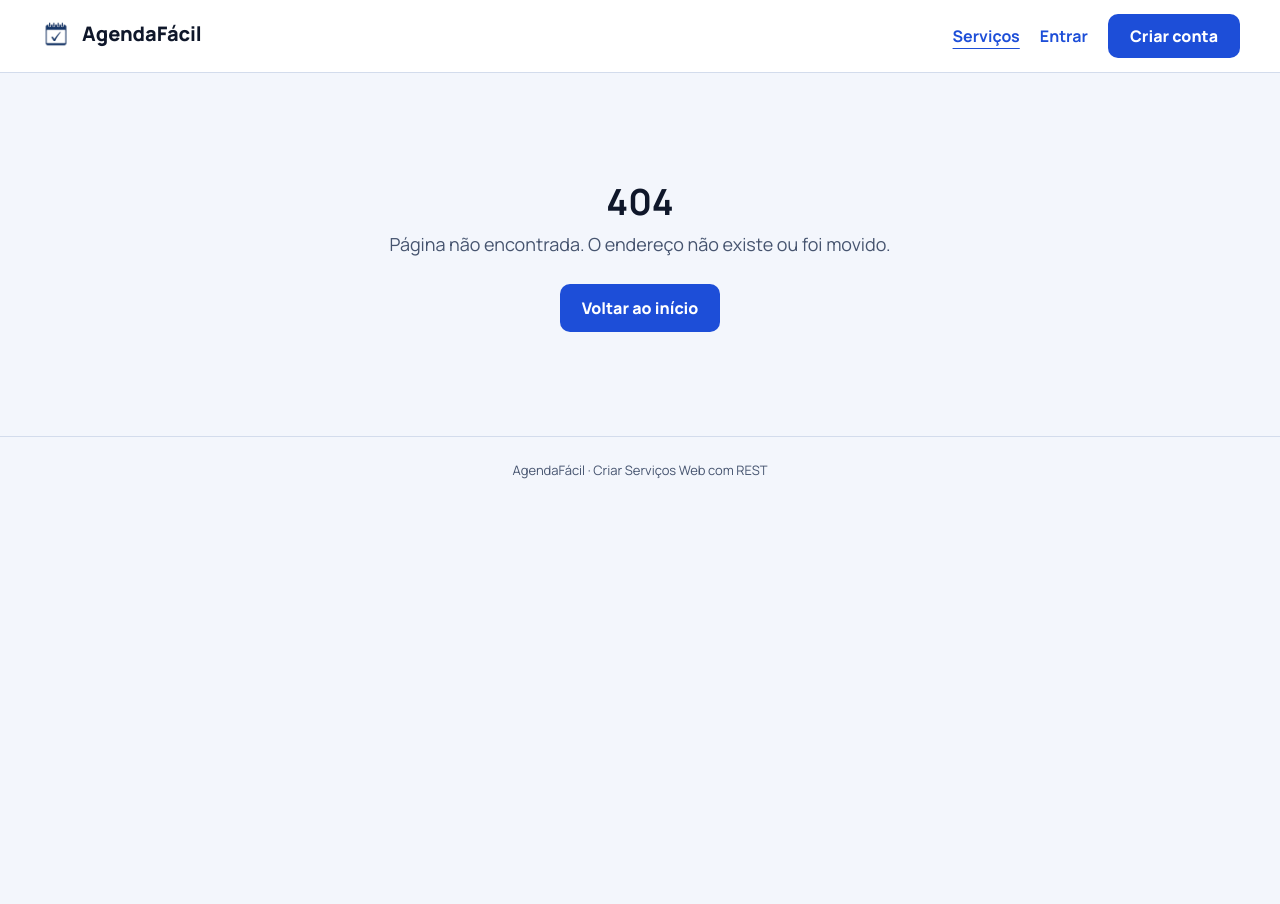
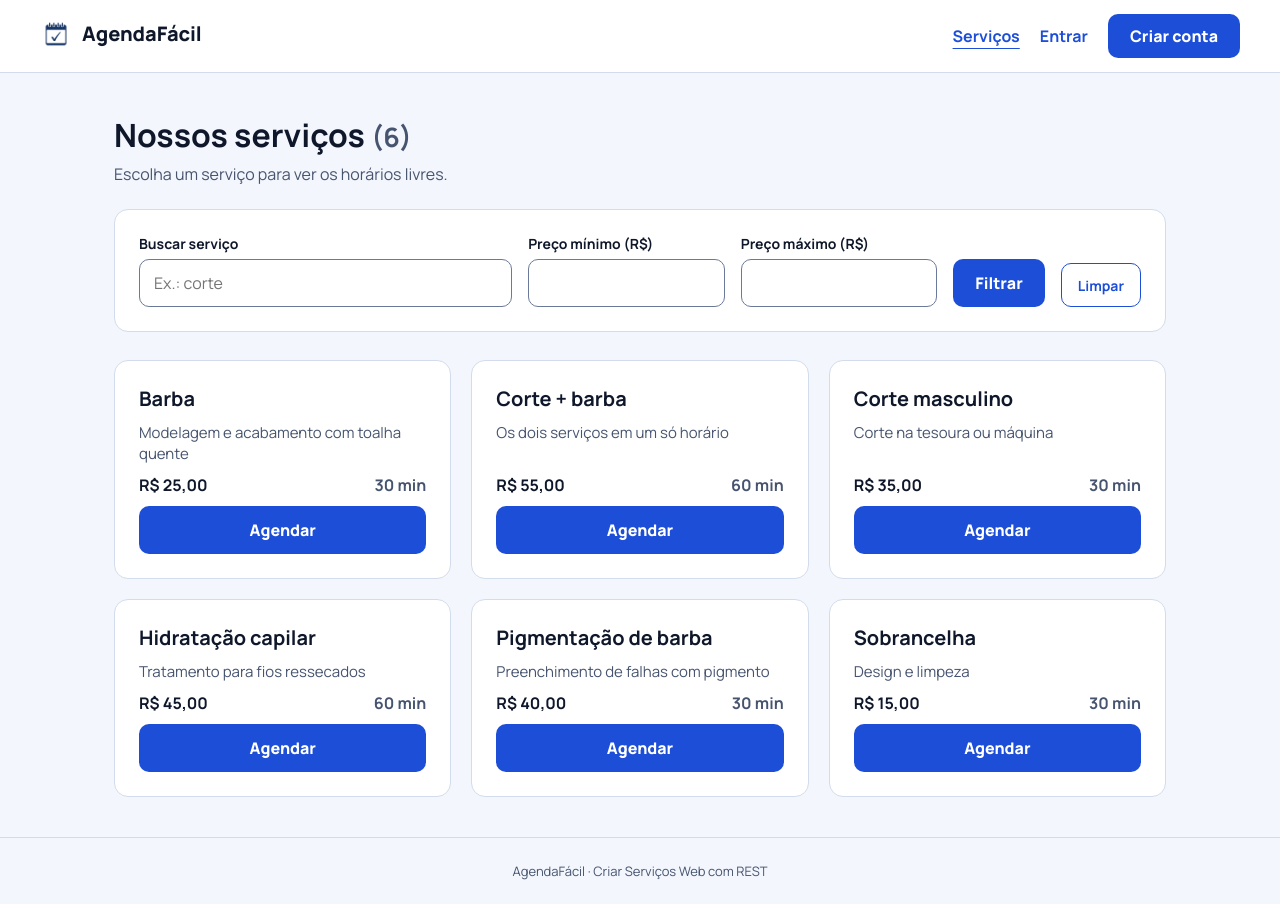
Before and after one commit to victorr-david/agenda-facil, a React (Vite) app: page /servicos in a window 1280 px wide. Before the commit this address had no page. Before the commit the page ends 800 px from the top, so only its background shows below. Built offline with nearby package versions, Linux system fonts and the light colour scheme.

Commit message:
feat: adiciona catálogo de serviços com filtros e paginação

```diff
--- a/src/App.jsx
+++ b/src/App.jsx
@@ -4,6 +4,7 @@ import Layout from './components/Layout';
 import Home from './pages/Home';
 import Login from './pages/Login';
 import Cadastro from './pages/Cadastro';
+import Servicos from './pages/Servicos';
 import NaoEncontrada from './pages/NaoEncontrada';
 import './App.css';
 
@@ -19,6 +20,7 @@ export default function App() {
           <Route element={<Layout />}>
             {/* Rotas públicas */}
             <Route path="/" element={<Home />} />
+            <Route path="/servicos" element={<Servicos />} />
             <Route path="*" element={<NaoEncontrada />} />
           </Route>
         </Routes>
--- /dev/null
+++ b/src/pages/Servicos.jsx
@@ -0,0 +1,91 @@
+import { useEffect, useState } from 'react';
+import { listarServicos } from '../services/mockApi';
+import ServicoCard from '../components/ServicoCard';
+import Paginacao from '../components/Paginacao';
+import Carregando from '../components/Carregando';
+import MensagemErro from '../components/MensagemErro';
+
+const FILTROS_VAZIOS = { busca: '', precoMin: '', precoMax: '' };
+
+export default function Servicos() {
+    const [campos, setCampos] = useState(FILTROS_VAZIOS); // o que está digitado
+    const [filtros, setFiltros] = useState(FILTROS_VAZIOS); // o que foi aplicado
+    const [erroFiltro, setErroFiltro] = useState('');
+    const [page, setPage] = useState(1);
+    const [resultado, setResultado] = useState({ dados: [], totalPages: 1, total: 0 });
+    const [carregando, setCarregando] = useState(true);
+    const [erro, setErro] = useState('');
+    const [tentativa, setTentativa] = useState(0);
+
+    // Efeito: busca os serviços sempre que filtros ou página mudarem
+    useEffect(() => {
+        let ativo = true; // evita atualizar estado de componente desmontado
+        setCarregando(true);
+        setErro('');
+        listarServicos({ ...filtros, page })
+            .then((res) => ativo && setResultado(res))
+            .catch((err) => ativo && setErro(err.message || 'Não foi possível carregar os serviços.'))
+            .finally(() => ativo && setCarregando(false));
+        return () => { ativo = false; }; // limpeza
+    }, [filtros, page, tentativa]);
+
+    function handleChange(e) {
+        setCampos({ ...campos, [e.target.name]: e.target.value });
+    }
+
+    function handleFiltrar(e) {
+        e.preventDefault();
+        const min = parseFloat(campos.precoMin.replace(',', '.'));
+        const max = parseFloat(campos.precoMax.replace(',', '.'));
+        if ((campos.precoMin && isNaN(min)) || (campos.precoMax && isNaN(max)))
+            return setErroFiltro('Digite apenas números nos preços, ex.: 30 ou 29,90');
+        if (!isNaN(min) && !isNaN(max) && min > max)
+            return setErroFiltro('O preço mínimo não pode ser maior que o máximo');
+        setErroFiltro('');
+        setFiltros(campos);
+        setPage(1); // novo filtro sempre volta para a página 1
+    }
+
+    function handleLimpar() {
+        setCampos(FILTROS_VAZIOS);
+        setFiltros(FILTROS_VAZIOS);
+        setErroFiltro('');
+        setPage(1);
+    }
+
+    return (
+        <section>
+            <h1>Nossos serviços {!carregando && !erro && <small className="muted">({resultado.total})</small>}</h1>
+            <p className="sub">Escolha um serviço para ver os horários livres.</p>
+            <form className="card filters" onSubmit={handleFiltrar} noValidate>
+                <div className="grow2">
+                    <label htmlFor="busca">Buscar serviço</label>
+                    <input id="busca" name="busca" type="search" placeholder="Ex.: corte" value={campos.busca} onChange={handleChange} />
+                </div>
+                <div className="grow">
+                    <label htmlFor="precoMin">Preço mínimo (R$)</label>
+                    <input id="precoMin" name="precoMin" inputMode="decimal" value={campos.precoMin} onChange={handleChange} />
+                </div>
+                <div className="grow">
+                    <label htmlFor="precoMax">Preço máximo (R$)</label>
+                    <input id="precoMax" name="precoMax" inputMode="decimal" value={campos.precoMax} onChange={handleChange} />
+                </div>
+                <button className="btn">Filtrar</button>
+                <button type="button" className="btn2" onClick={handleLimpar}>Limpar</button>
+                {erroFiltro && <p className="err largura-total" role="alert">{erroFiltro}</p>}
+            </form>
+
+            <MensagemErro mensagem={erro} onTentarNovamente={() => setTentativa(tentativa + 1)} />
+            {carregando ? (
+                <Carregando texto="Buscando serviços..." />
+            ) : !erro && resultado.dados.length === 0 ? (
+                <p className="empty">Nenhum serviço encontrado. Ajuste a busca ou os preços.</p>
+            ) : (
+                <div className="grid">
+                    {resultado.dados.map((s) => <ServicoCard key={s._id} servico={s} />)}
+                </div>
+            )}
+            <Paginacao page={page} totalPages={resultado.totalPages} onMudar={setPage} />
+        </section>
+    );
+}
```
